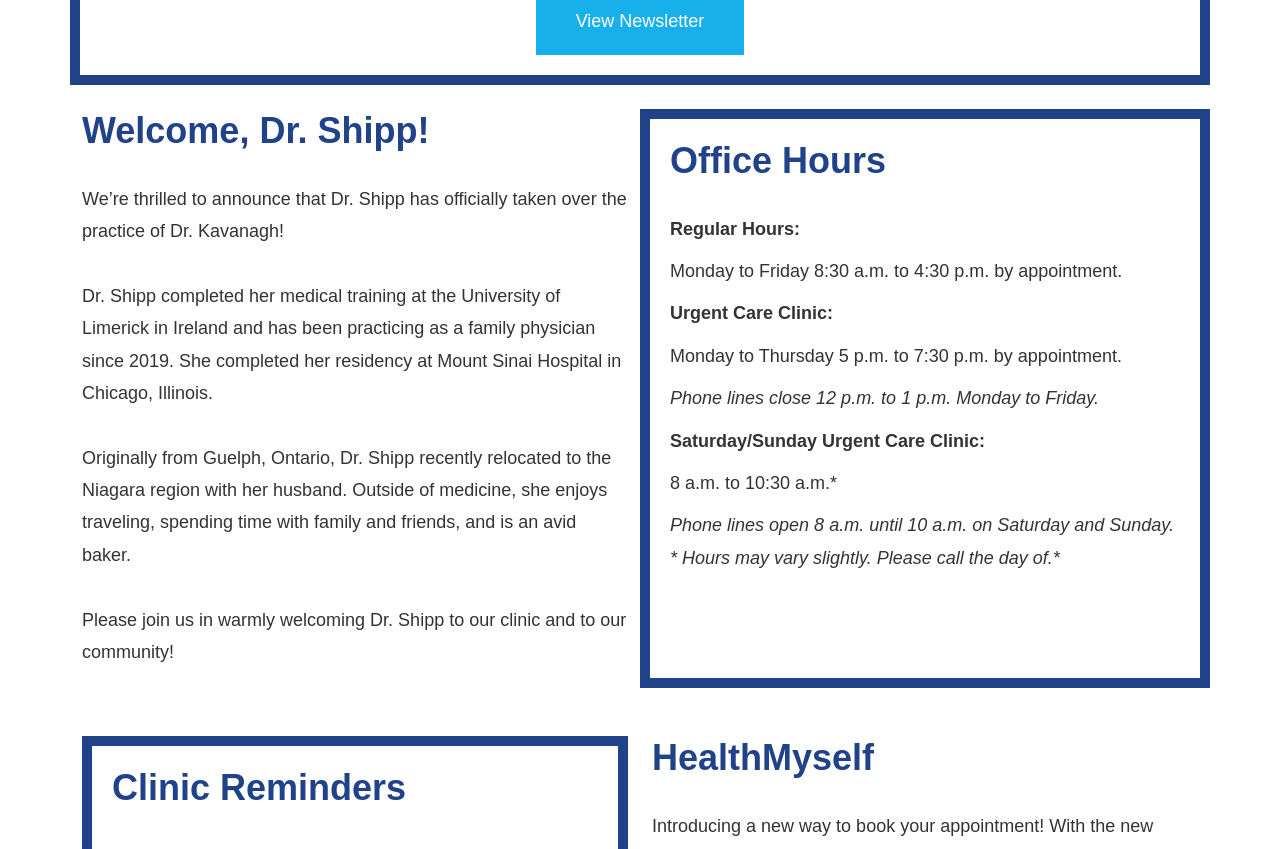
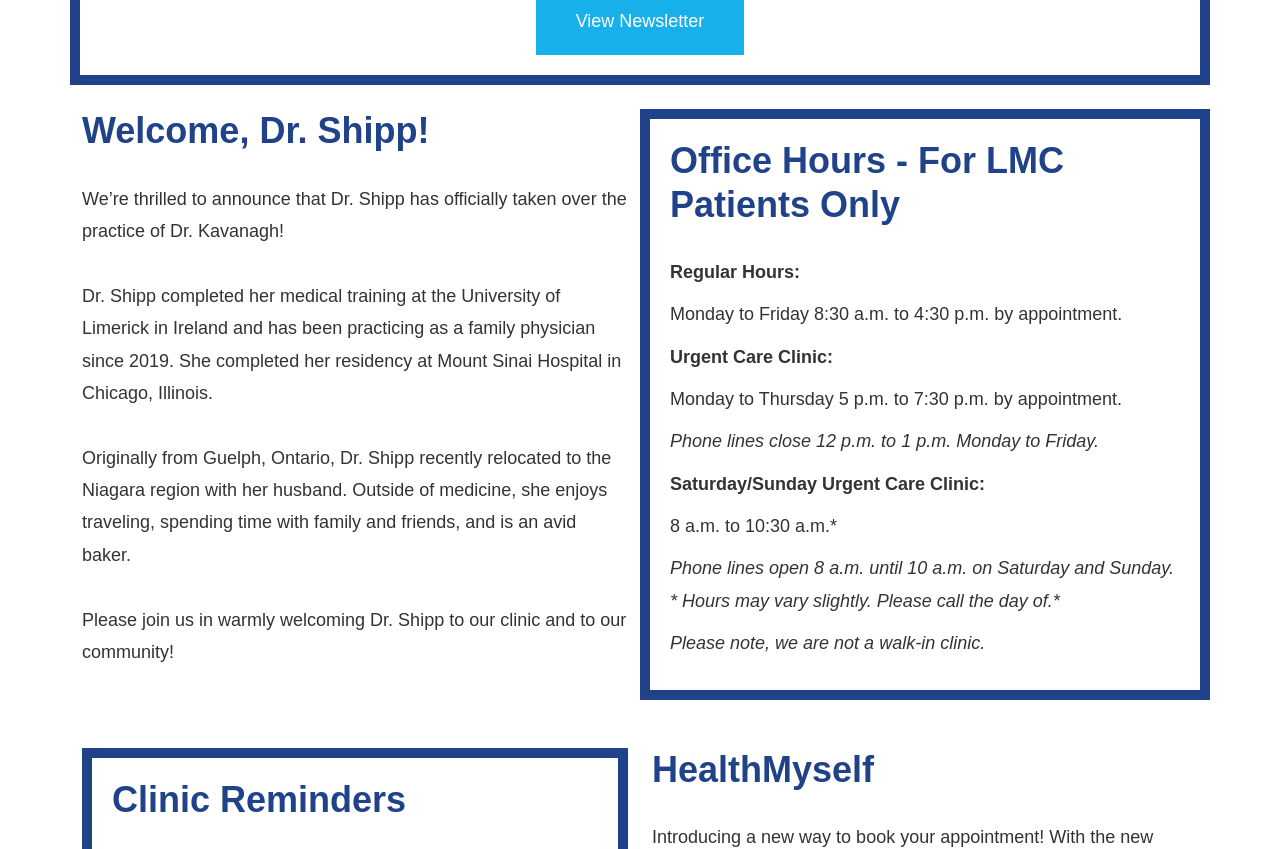
Before and after one commit to lincolnmedweb/lincolnmed, a Next.js app: page /newsletter in a window 1280 px wide. Shown: the part 720-1569 px from the top of the page. Built offline with nearby package versions, Linux system fonts and the light colour scheme.

Commit message:
Client updates

```diff
--- a/pages/family-health.tsx
+++ b/pages/family-health.tsx
@@ -1,9 +1,11 @@
 import Head from "next/head";
-import { Container, Row, Col, Accordion } from "react-bootstrap";
+import Link from "next/link";
+import { Container, Row, Col, Accordion, Button } from "react-bootstrap";
 
 import InnerHero from "../components/innerHero/innerHero";
 
 export default function FamilyHealth() {
+  const pdf = "/guidelines.pdf";
   return (
     <>
       <Head>
@@ -62,6 +64,7 @@ export default function FamilyHealth() {
                       <li>Debit</li>
                       <li>Cash</li>
                     </ul>
+                  <Link href={pdf} target="_blank"><Button>View Uninsured Services Fee as per OMA 2025 Guidelines</Button></Link>
                   </Accordion.Body>
                 </Accordion.Item>
                 <Accordion.Item eventKey="2">
--- a/pages/newsletter.tsx
+++ b/pages/newsletter.tsx
@@ -54,7 +54,7 @@ export default function Newsletter() {
               </p>
             </Col>
             <Col lg="6" className="card blue">
-              <h2>Office Hours</h2>
+              <h2>Office Hours - For LMC Patients Only</h2>
               <p>
                 <strong>Regular Hours:</strong>
               </p>
@@ -75,7 +75,9 @@ export default function Newsletter() {
                   Phone lines open 8 a.m. until 10 a.m. on Saturday and Sunday.
                   * Hours may vary slightly. Please call the day of.*
                 </em>
+
               </p>
+              <p><em>Please note, we are not a walk-in clinic.</em></p>
             </Col>
           </Row>
           <Row className="pt-5">
```
Also changed, not shown: 1 other file (tests, documents, lock files or other folders).
